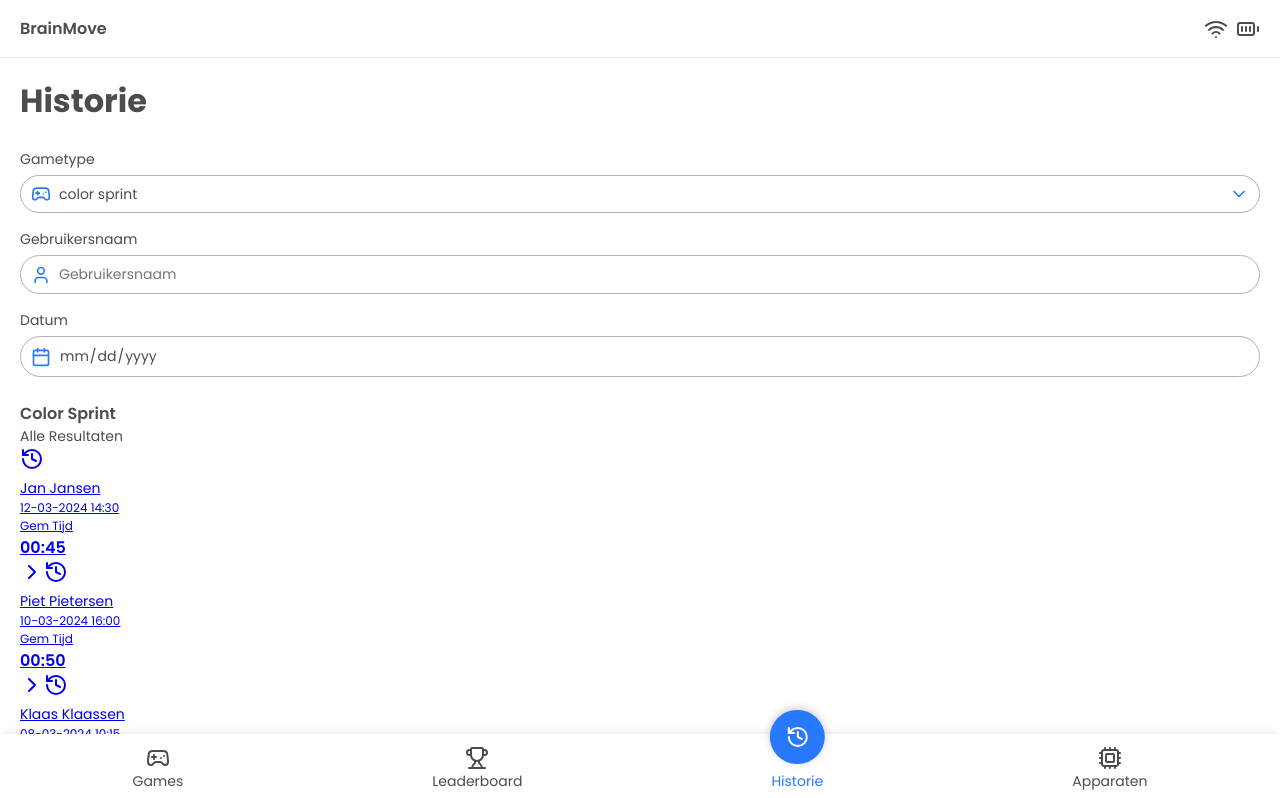
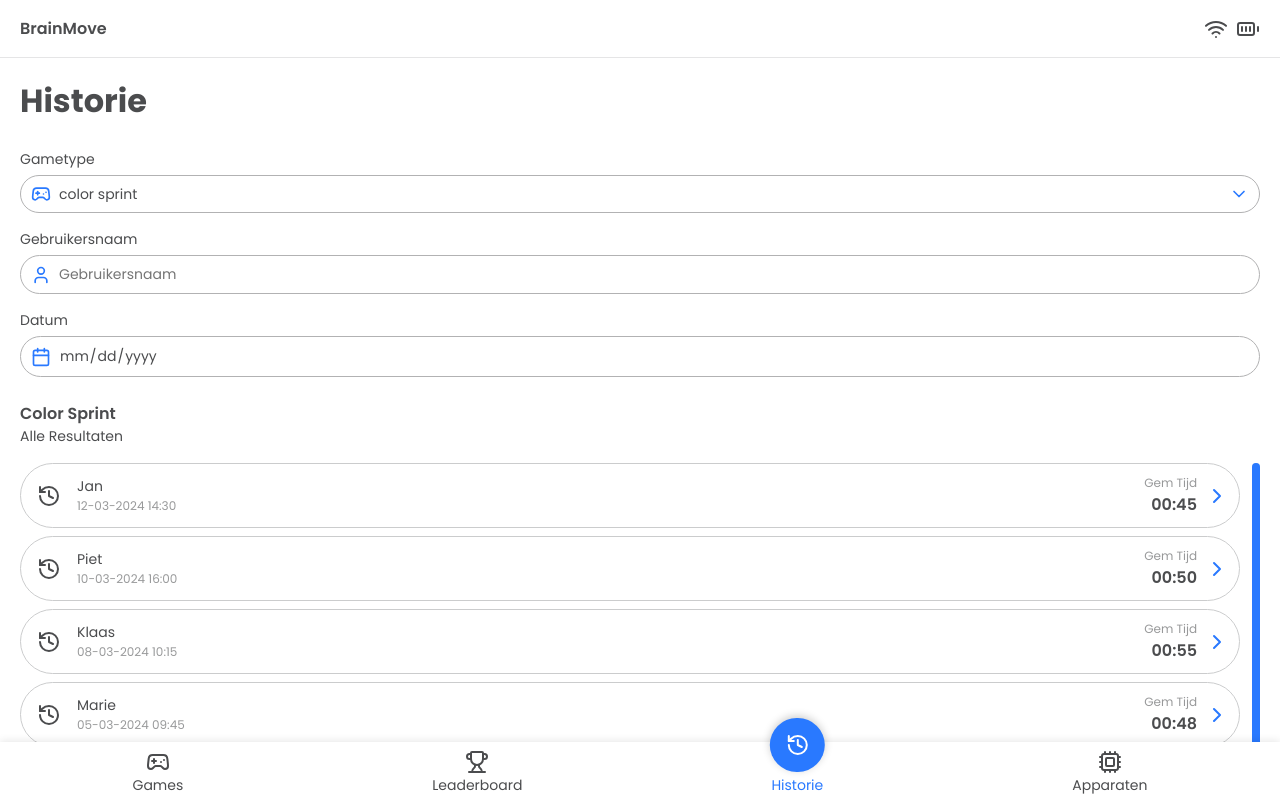
Before and after one commit to VandeputteArne/BrainMoveG1, a Vue app in the folder frontend/: page /historie in a window 1280 px wide. Shown: the top 798 px of the page. Built offline with nearby package versions, Linux system fonts and the light colour scheme.

Commit message:
feat: implement custom scrollbar for AppHistorie view and enhance CardHistorie layout

```diff
--- a/frontend/src/components/AppNavbar.vue
+++ b/frontend/src/components/AppNavbar.vue
@@ -72,7 +72,6 @@ const items = [
   text-decoration: none;
   font-size: 0.875rem;
   position: relative;
-  padding: 0.25rem 0.5rem;
 }
 
 .c-navbar__icon {
--- a/frontend/src/components/cards/CardHistorie.vue
+++ b/frontend/src/components/cards/CardHistorie.vue
@@ -27,17 +27,59 @@ const props = defineProps({
 
 <template>
   <router-link class="c-card-historie" :to="props.url">
-    <History class="c-card-historie__icon" />
-    <div class="c-card-historie__info">
-      <p>{{ props.gebruiker }}</p>
-      <p class="small">{{ props.datumtijd }}</p>
+    <div class="c-card-historie__start">
+      <History />
+      <div class="c-card-historie__info">
+        <p>{{ props.gebruiker }}</p>
+        <p class="small c-card-historie__gray">{{ props.datumtijd }}</p>
+      </div>
     </div>
-    <div class="c-card-historie__score">
-      <p class="small">Gem Tijd</p>
-      <h3>{{ props.gemtijd }}</h3>
+    <div class="c-card-historie__end">
+      <div class="c-card-historie__score">
+        <p class="small c-card-historie__gray">Gem Tijd</p>
+        <h3>{{ props.gemtijd }}</h3>
+      </div>
+      <ChevronRight class="c-card-historie__icon" />
     </div>
-    <ChevronRight class="c-card-historie__icon" />
   </router-link>
 </template>
 
-<style scoped></style>
+<style scoped>
+.c-card-historie {
+  display: flex;
+  align-items: center;
+  justify-content: space-between;
+  gap: 1rem;
+  padding: 0.625rem;
+  border-radius: var(--radius-40);
+  border: 1px solid var(--gray-30);
+  text-decoration: none;
+  color: inherit;
+  transition: background-color 0.2s ease-in-out;
+
+  .c-card-historie__start {
+    display: flex;
+    align-items: center;
+    gap: 1rem;
+    padding-left: 0.375rem;
+  }
+
+  .c-card-historie__end {
+    display: flex;
+    align-items: center;
+    gap: 0.5rem;
+  }
+
+  .c-card-historie__score {
+    text-align: right;
+  }
+
+  .c-card-historie__gray {
+    color: var(--gray-50);
+  }
+
+  .c-card-historie__icon {
+    color: var(--blue-100);
+  }
+}
+</style>
--- a/frontend/src/style.css
+++ b/frontend/src/style.css
@@ -146,7 +146,7 @@ p {
 .c-button {
   display: flex;
   height: 3.1875rem;
-  padding: 0.8125rem 5.0625rem;
+  padding: 0.8125rem 2rem;
   justify-content: center;
   align-items: center;
   gap: 0.625rem;
--- a/frontend/src/views/historie/AppHistorie.vue
+++ b/frontend/src/views/historie/AppHistorie.vue
@@ -1,8 +1,82 @@
 <script setup>
+import { ref, onMounted, onUnmounted } from 'vue';
 import FilterGame from '../../components/filters/FilterGame.vue';
 import InputGebruikersnaam from '../../components/inputs/InputGebruikersnaam.vue';
 import FilterDatum from '../../components/filters/FilterDatum.vue';
 import CardHistorie from '../../components/cards/CardHistorie.vue';
+
+const scrollContainer = ref(null);
+const scrollThumb = ref(null);
+const scrollTrack = ref(null);
+
+const isDragging = ref(false);
+const startY = ref(0);
+const startScrollTop = ref(0);
+
+function updateScrollbar() {
+  if (!scrollContainer.value || !scrollThumb.value || !scrollTrack.value) return;
+
+  const { scrollTop, scrollHeight, clientHeight } = scrollContainer.value;
+  const trackHeight = scrollTrack.value.clientHeight;
+
+  const thumbHeight = Math.max((clientHeight / scrollHeight) * trackHeight, 30);
+  const thumbTop = (scrollTop / scrollHeight) * trackHeight;
+
+  scrollThumb.value.style.height = `${thumbHeight}px`;
+  scrollThumb.value.style.top = `${thumbTop}px`;
+}
+
+function onThumbMouseDown(e) {
+  isDragging.value = true;
+  startY.value = e.clientY;
+  startScrollTop.value = scrollContainer.value.scrollTop;
+  e.preventDefault();
+}
+
+function onMouseMove(e) {
+  if (!isDragging.value || !scrollContainer.value || !scrollTrack.value) return;
+
+  const deltaY = e.clientY - startY.value;
+  const trackHeight = scrollTrack.value.clientHeight;
+  const scrollHeight = scrollContainer.value.scrollHeight;
+  const clientHeight = scrollContainer.value.clientHeight;
+
+  const scrollRatio = scrollHeight / trackHeight;
+  scrollContainer.value.scrollTop = startScrollTop.value + deltaY * scrollRatio;
+}
+
+function onMouseUp() {
+  isDragging.value = false;
+}
+
+function onTrackClick(e) {
+  if (!scrollContainer.value || !scrollTrack.value || !scrollThumb.value) return;
+  if (e.target === scrollThumb.value) return;
+
+  const trackRect = scrollTrack.value.getBoundingClientRect();
+  const clickY = e.clientY - trackRect.top;
+  const trackHeight = scrollTrack.value.clientHeight;
+  const scrollHeight = scrollContainer.value.scrollHeight;
+
+  scrollContainer.value.scrollTop = (clickY / trackHeight) * scrollHeight;
+}
+
+onMounted(() => {
+  if (scrollContainer.value) {
+    scrollContainer.value.addEventListener('scroll', updateScrollbar);
+    updateScrollbar();
+  }
+  document.addEventListener('mousemove', onMouseMove);
+  document.addEventListener('mouseup', onMouseUp);
+});
+
+onUnmounted(() => {
+  if (scrollContainer.value) {
+    scrollContainer.value.removeEventListener('scroll', updateScrollbar);
+  }
+  document.removeEventListener('mousemove', onMouseMove);
+  document.removeEventListener('mouseup', onMouseUp);
+});
 </script>
 
 <template>
@@ -15,14 +89,21 @@ import CardHistorie from '../../components/cards/CardHistorie.vue';
     </div>
 
     <div class="c-historie__overzicht">
-      <h3>Color Sprint</h3>
-      <p>Alle Resultaten</p>
-      <div class="c-historie__resultaten">
-        <CardHistorie gebruiker="Jan Jansen" datumtijd="12-03-2024 14:30" gemtijd="00:45" score="1500" url="/resultaten/1/proficiat" />
-        <CardHistorie gebruiker="Piet Pietersen" datumtijd="10-03-2024 16:00" gemtijd="00:50" score="1400" url="/resultaten/2/proficiat" />
-        <CardHistorie gebruiker="Klaas Klaassen" datumtijd="08-03-2024 10:15" gemtijd="00:55" score="1300" url="/resultaten/3/proficiat" />
-        <CardHistorie gebruiker="Marie de Vries" datumtijd="05-03-2024 09:45" gemtijd="00:48" score="1450" url="/resultaten/4/proficiat" />
-        <CardHistorie gebruiker="Sophie van den Berg" datumtijd="03-03-2024 11:20" gemtijd="00:52" score="1350" url="/resultaten/overzicht/5" />
+      <div>
+        <h3>Color Sprint</h3>
+        <p>Alle Resultaten</p>
+      </div>
+      <div class="c-historie__scroll-wrapper">
+        <div ref="scrollContainer" class="c-historie__resultaten">
+          <CardHistorie gebruiker="Jan" datumtijd="12-03-2024 14:30" gemtijd="00:45" score="1500" url="/resultaten/1/proficiat" />
+          <CardHistorie gebruiker="Piet" datumtijd="10-03-2024 16:00" gemtijd="00:50" score="1400" url="/resultaten/2/proficiat" />
+          <CardHistorie gebruiker="Klaas" datumtijd="08-03-2024 10:15" gemtijd="00:55" score="1300" url="/resultaten/3/proficiat" />
+          <CardHistorie gebruiker="Marie" datumtijd="05-03-2024 09:45" gemtijd="00:48" score="1450" url="/resultaten/4/proficiat" />
+          <CardHistorie gebruiker="Sophie" datumtijd="03-03-2024 11:20" gemtijd="00:52" score="1350" url="/resultaten/overzicht/5" />
+        </div>
+        <div ref="scrollTrack" class="c-historie__scrollbar" @click="onTrackClick">
+          <div ref="scrollThumb" class="c-historie__scrollbar-thumb" @mousedown="onThumbMouseDown"></div>
+        </div>
       </div>
     </div>
   </div>
@@ -39,5 +120,71 @@ import CardHistorie from '../../components/cards/CardHistorie.vue';
     flex-direction: column;
     gap: 1rem;
   }
+
+  .c-historie__overzicht {
+    display: flex;
+    flex-direction: column;
+    gap: var(--spacing-blocks);
+
+    .c-historie__scroll-wrapper {
+      position: relative;
+      display: flex;
+      gap: 0.5rem;
+    }
+
+    .c-historie__resultaten {
+      display: flex;
+      flex-direction: column;
+      gap: 0.5rem;
+      height: 18.75rem;
+      overflow-y: scroll;
+      flex: 1;
+      padding-right: 0.25rem;
+
+      /* Hide native scrollbar */
+      &::-webkit-scrollbar {
+        display: none;
+      }
+      -ms-overflow-style: none;
+      scrollbar-width: none;
+    }
+
+    .c-historie__scrollbar {
+      width: 0.5rem;
+      height: 18.75rem;
+      background: var(--gray-20);
+      border-radius: var(--radius-40);
+      position: relative;
+      cursor: pointer;
+      flex-shrink: 0;
+    }
+
+    .c-historie__scrollbar-thumb {
+      position: absolute;
+      top: 0;
+      left: 0;
+      width: 100%;
+      background: var(--blue-100);
+      border-radius: var(--radius-40);
+      cursor: grab;
+      transition: background 0.2s;
+
+      &:hover {
+        background: var(--blue-80);
+      }
+
+      &:active {
+        cursor: grabbing;
+      }
+    }
+  }
+}
+
+.c-historie__resultaten::-webkit-scrollbar-track {
+  visibility: visible !important;
+}
+
+.c-historie__resultaten::-webkit-scrollbar-thumb {
+  visibility: visible !important;
 }
 </style>
```
